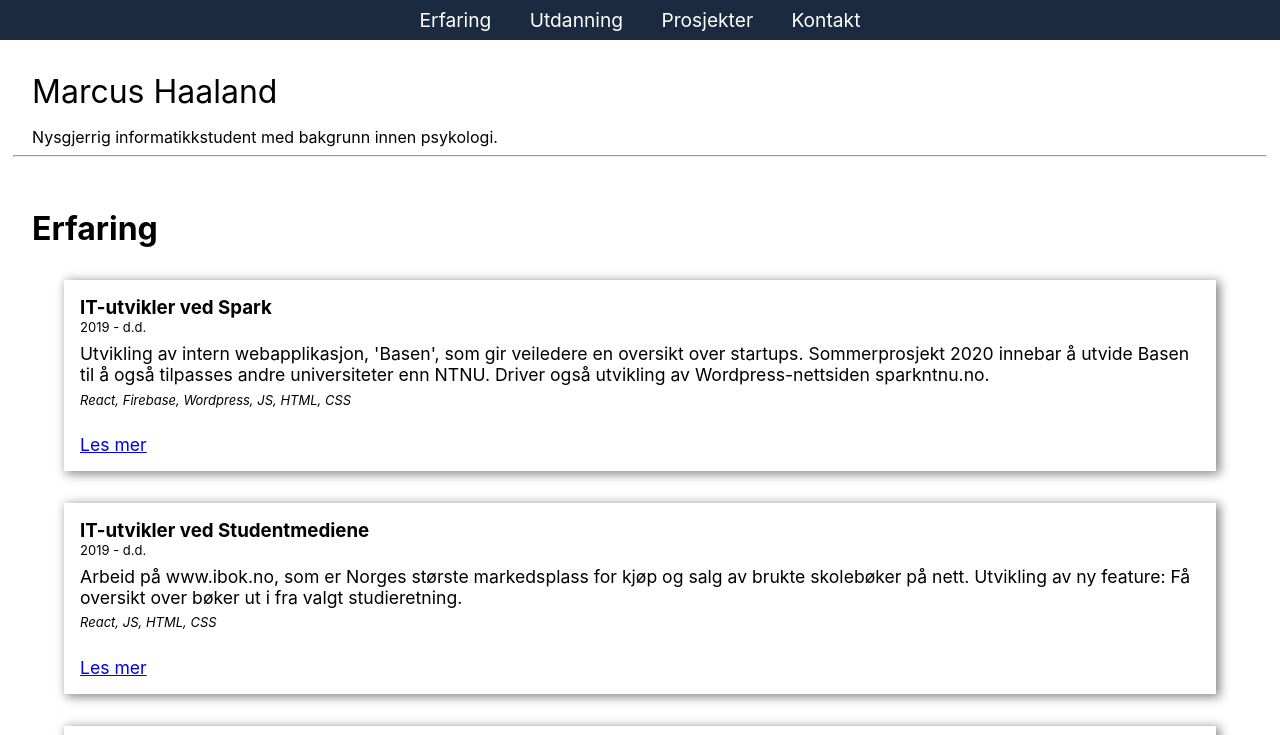
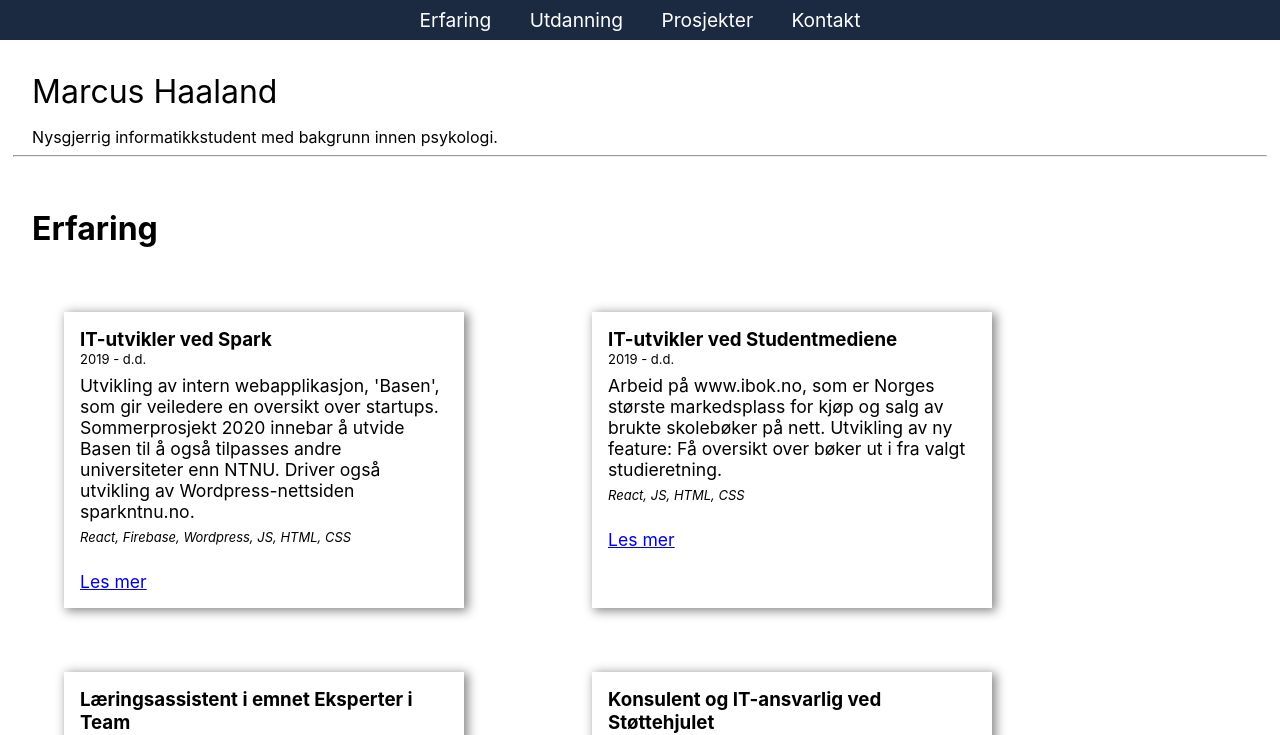
Before and after one commit to haalmarc/CV, a React (Create React App) app: page / in a window 1280 px wide. Shown: the top 735 px of the page. Built offline with nearby package versions, Linux system fonts and the light colour scheme.

Commit message:
Flex container, infobox specific size

```diff
--- a/src/App.css
+++ b/src/App.css
@@ -33,3 +33,12 @@ a.anchor {
   margin-left: 2em;
   margin-bottom: 0.5em;
 }
+
+.container {
+  max-width: 100%;
+}
+
+.cardContainer {
+  display: flex;
+  flex-wrap: wrap;
+}
--- a/src/App.js
+++ b/src/App.js
@@ -17,6 +17,7 @@ function App() {
       <h1>
         Erfaring
       </h1>
+      <div className="cardContainer">
         <Infobox
           job="IT-utvikler ved Spark"
           date="2019 - d.d."
@@ -51,6 +52,7 @@ function App() {
           tech="InDesign, Photoshop"
           link="https://www.facebook.com/Grensevakten/"
         />
+      </div>
       <hr />
       <a className="anchor" id="utdanning" href="#utdanning">Hidden text</a>
       <h1>
--- a/src/components/Infobox/index.css
+++ b/src/components/Infobox/index.css
@@ -15,6 +15,7 @@ a:hover {
   margin: 2em 5%;
   box-shadow: 3px 2px 10px 1px #888888;
   padding: 1em;
+  width: 400px;
 }
 
 .jobtitleBox {
```
Lines whose indentation alone changed are shown as unchanged.
